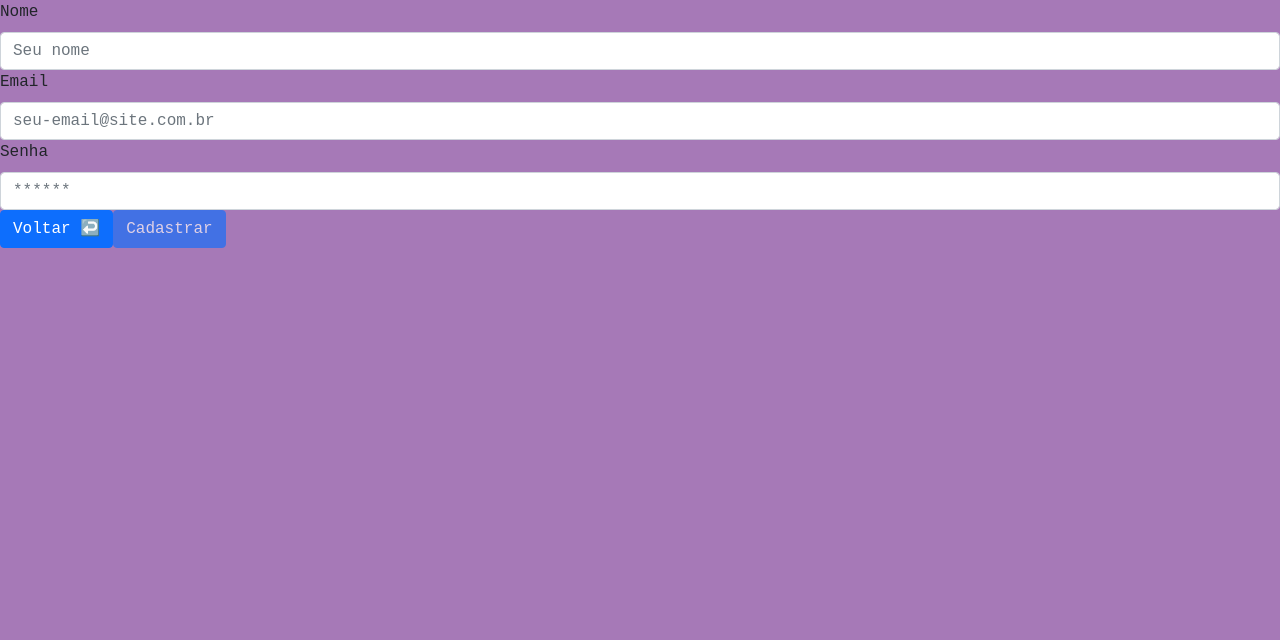
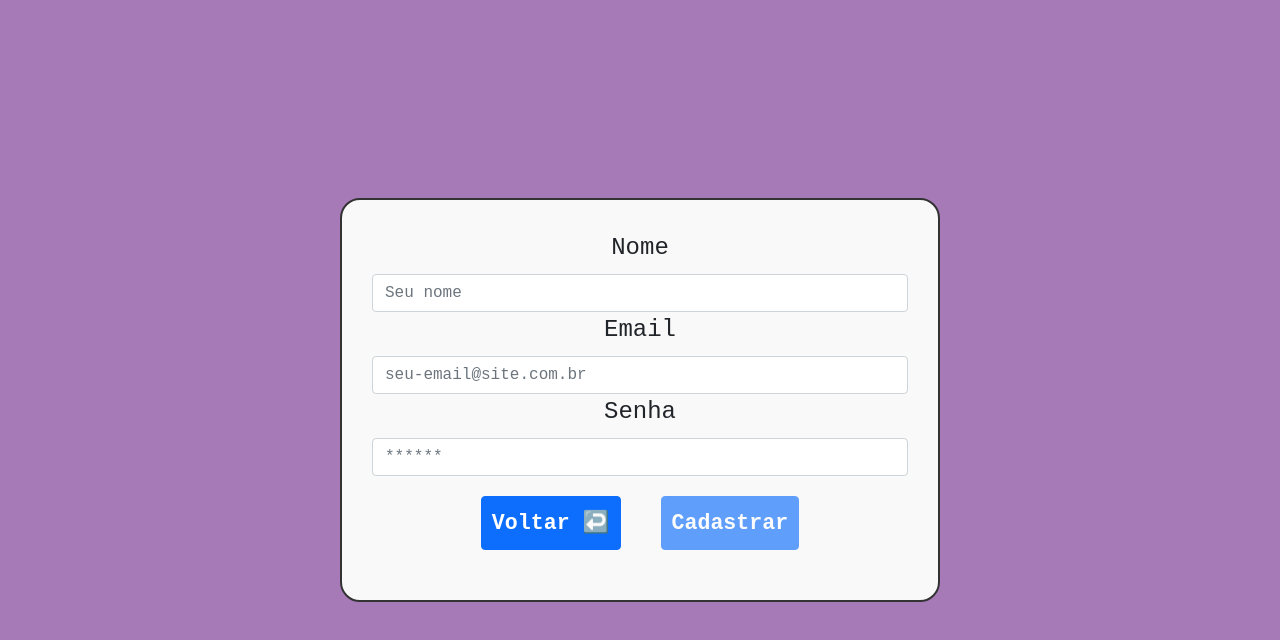
Before and after one commit to Guiroos/project-app-delivery, a React (Create React App) app in the folder front-end/: page /register in a window 1280 px wide. Shown: the top 640 px of the page. Built offline with nearby package versions, Linux system fonts and the light colour scheme; no server answers.

Commit message:
style: css for register page

```diff
--- a/front-end/src/App.css
+++ b/front-end/src/App.css
@@ -9,7 +9,7 @@ body {
   background-color: rgba(100, 21, 129, 0.568);
 }
 
-.login {
+.login, .register{
   display: flex;
   justify-content: center;
   align-items: center;
@@ -24,7 +24,7 @@ body {
   width: 200px;
 }
 
-.login_form {
+.login_form, .register_form {
   margin: 0 auto;
   font-size: 1.5em;
   width: 600px;
@@ -34,7 +34,7 @@ body {
   border-radius: 20px;
 }
 
-.login_form Button {
+.login_form Button, .register_form Button {
   margin: 20px;
   padding: 10px;
   cursor: pointer;
```
